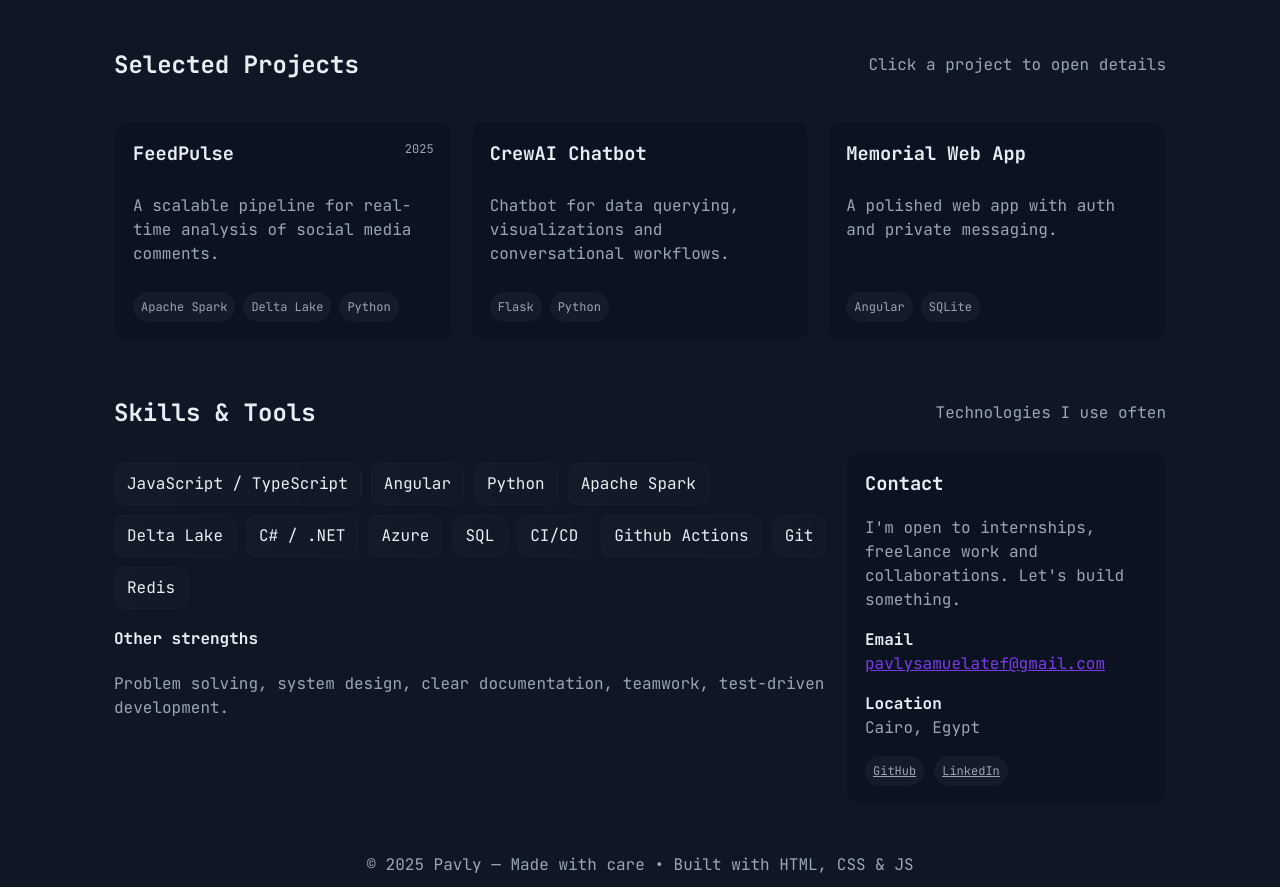
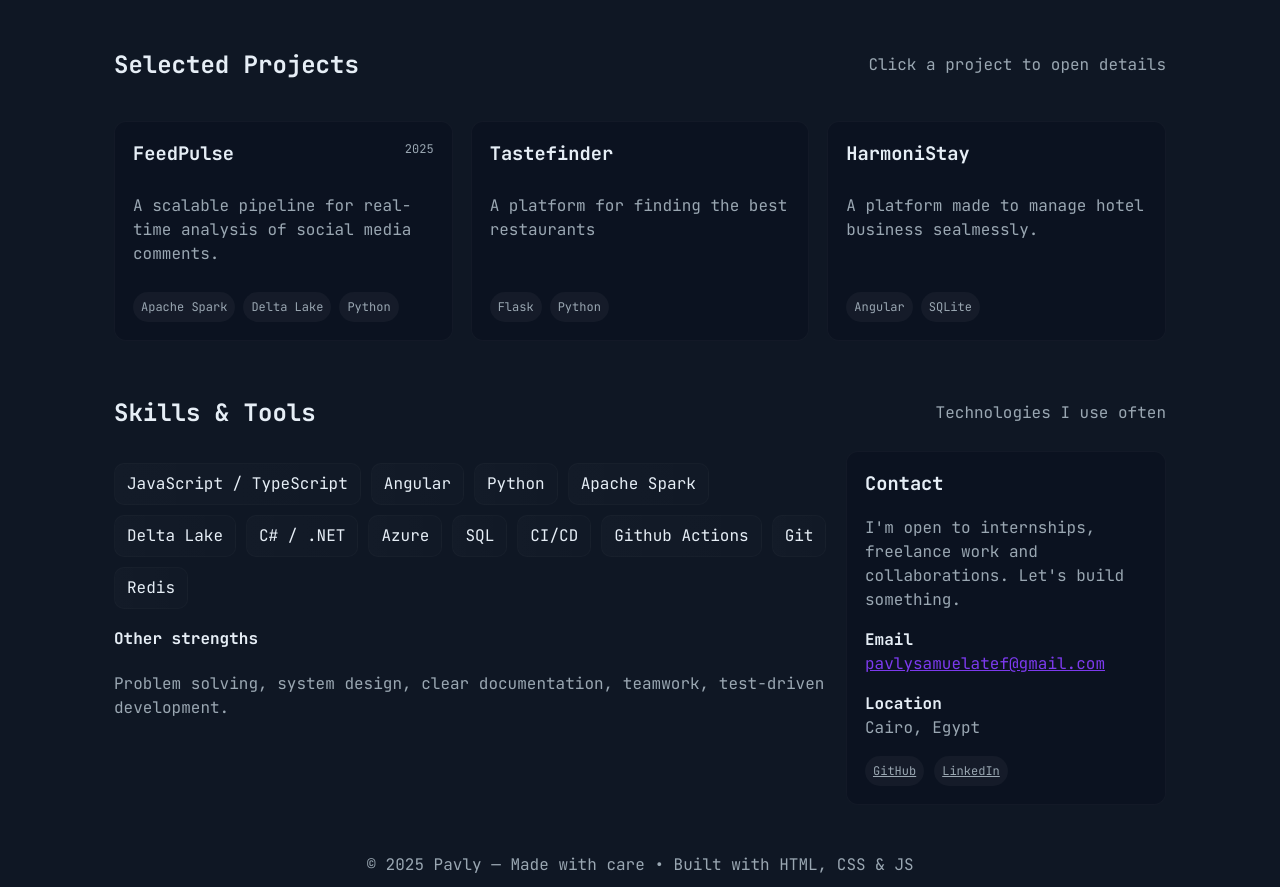
Before and after one commit to Pevooo/portfolio, a plain HTML site: page index.html in a window 1280 px wide. Shown: the part 840-1727 px from the top of the page. Drawn offline with Linux system fonts and the light colour scheme.

Commit message:
Fix project links

```diff
--- a/index.html
+++ b/index.html
@@ -120,19 +120,21 @@
                         </div>
                     </article>
 
-                    <article class="card" data-title="CrewAI Chatbot"
-                        data-desc="A chatbot that integrates with data sources, answers questions and generates charts on demand."
-                        data-tags="Python,Flask,ML">
-                        <h3>CrewAI Chatbot</h3>
-                        <p class="muted">Chatbot for data querying, visualizations and conversational workflows.</p>
+                    <article class="card" data-title="Tastefinder"
+                        data-desc="A platform for finding the best restaurants with the help on an interactive chatbot."
+                        data-tags=".NET,MVC,Leaflet,JS"
+                        data-link="https://github.com/Pevooo/taste-finder">
+                        <h3>Tastefinder</h3>
+                        <p class="muted">A platform for finding the best restaurants</p>
                         <div class="tags"><span class="tag">Flask</span><span class="tag">Python</span></div>
                     </article>
 
-                    <article class="card" data-title="Memorial Web App"
-                        data-desc="A social app built with Flask where users can register, post and message — emphasis on clean UX and privacy."
-                        data-tags="Flask,SQLite,Angular">
-                        <h3>Memorial Web App</h3>
-                        <p class="muted">A polished web app with auth and private messaging.</p>
+                    <article class="card" data-title="HarmoniStay"
+                        data-desc="A platform made to manage hotel business sealmessly."
+                        data-tags=".NET,JS"
+                        data-link="https://github.com/Pevooo/harmoni-stay">
+                        <h3>HarmoniStay</h3>
+                        <p class="muted">A platform made to manage hotel business sealmessly.</p>
                         <div class="tags"><span class="tag">Angular</span><span class="tag">SQLite</span></div>
                     </article>
 
```
Also changed, not shown: note.txt.
